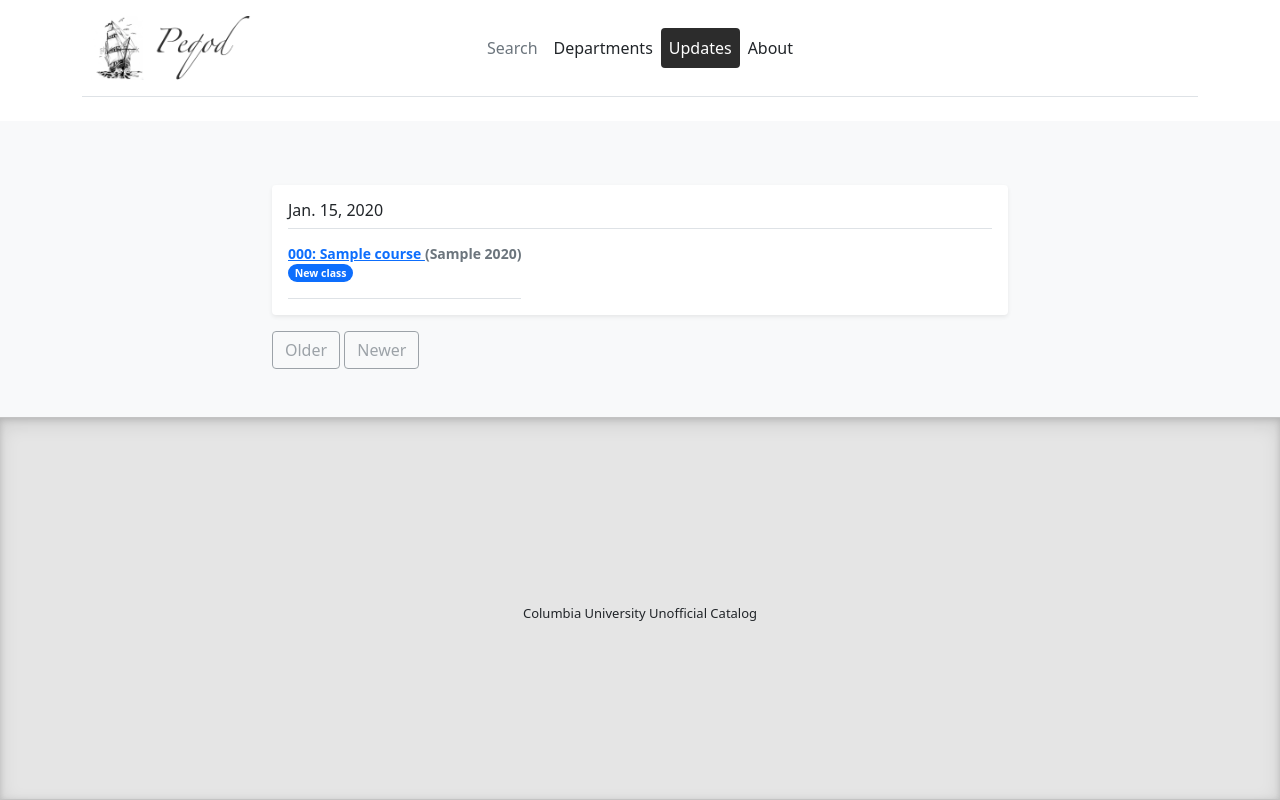
After one commit to soid/peqod, a Django app: page /updates in a window 1280 px wide. The commit adds this page. Run offline with Django 3.2, Linux system fonts and the light colour scheme; tables that the repository leaves empty hold one stand-in row (values such as "Sample post").

Commit message:
updates page

```diff
--- a/catalog/catalog/urls.py
+++ b/catalog/catalog/urls.py
@@ -22,6 +22,7 @@ urlpatterns = [
     path('admin/', admin.site.urls),
     path('', views.index, name='index'),
     path('about', views.about, name='about'),
+    path('updates', views.updates, name='updates'),
     path('course/<str:course_code>/<str:term>', views.course, name='course'),
     path('instr/<str:instructor_name>', views.instructor_view, name='instructor'),
 ]
--- a/catalog/courses/models.py
+++ b/catalog/courses/models.py
@@ -1,4 +1,8 @@
 from __future__ import annotations
+
+import datetime
+import json
+
 from django.db import models
 
 
@@ -54,9 +58,65 @@ class Instructor(models.Model):
 
     @staticmethod
     def get_by_name(name: str) -> Instructor:
+        """Returns instructor and a boolean indicating if it's a new instructor"""
         obj = Instructor.objects.filter(name=name)
         if len(obj) > 0:
-            return obj[0]
+            return obj[0], False
         else:
             obj = Instructor(name=name)
-            return obj
+            return obj, True
+
+class CatalogUpdate(models.Model):
+    T_NEW_CLASS = 1
+    T_NEW_INSTRUCTOR = 2
+    T_DELETED_CLASS = 4
+    T_CHANGED_TIME = 8
+    T_CHANGED_INSTRUCTOR = 16
+    T_CHANGED_DESCRIPTION = 32
+    T_CHANGED_LOCATION = 64
+
+    added_date = models.DateField('date added')
+    typ = models.IntegerField(default=0)  # bit set of changes
+    related_class = models.ForeignKey('Course', null=True, on_delete=models.CASCADE)
+    related_instructor = models.ForeignKey('Instructor', null=True, on_delete=models.CASCADE)
+    diff = models.TextField(null=True)
+
+    def add_typ(self, typ_to_add: int):
+        assert typ_to_add > 0
+        self.typ |= typ_to_add
+
+    def check_typ(self, typ):
+        return typ & self.typ != 0
+
+    def get_diff(self):
+        if not hasattr(self, '_diff_cache'):
+            self._diff_cache = json.loads(self.diff)
+            for k, val in self._diff_cache.items():
+                if 'scheduled_time' in k and val:
+                    self._diff_cache[k] = datetime.time.fromisoformat(val)
+        return self._diff_cache
+
+    @staticmethod
+    def new_class():
+        return CatalogUpdate(typ=CatalogUpdate.T_NEW_CLASS)
+
+    def is_T_NEW_CLASS(self):
+        return self.check_typ(CatalogUpdate.T_NEW_CLASS)
+
+    def is_T_NEW_INSTRUCTOR(self):
+        return self.check_typ(CatalogUpdate.T_NEW_INSTRUCTOR)
+
+    def is_T_DELETED_CLASS(self):
+        return self.check_typ(CatalogUpdate.T_DELETED_CLASS)
+
+    def is_T_CHANGED_TIME(self):
+        return self.check_typ(CatalogUpdate.T_CHANGED_TIME)
+
+    def is_T_CHANGED_INSTRUCTOR(self):
+        return self.check_typ(CatalogUpdate.T_CHANGED_INSTRUCTOR)
+
+    def is_T_CHANGED_DESCRIPTION(self):
+        return self.check_typ(CatalogUpdate.T_CHANGED_DESCRIPTION)
+
+    def is_T_CHANGED_LOCATION(self):
+        return self.check_typ(CatalogUpdate.T_CHANGED_LOCATION)
--- a/catalog/courses/templates/about.html
+++ b/catalog/courses/templates/about.html
@@ -43,7 +43,7 @@
                                 </p>
 
                                 <div align="center">
-                                <img src="{% static 'piqod-big.png' %}" height="690"/>
+                                    <img src="{% static 'piqod-big.png' %}" height="690"/>
                                 </div>
                             </div>
                         </div>
--- a/catalog/courses/templates/course.html
+++ b/catalog/courses/templates/course.html
@@ -17,7 +17,7 @@
                         <div class="card shadow-sm">
                             <div class="card-body">
                                 {% if forloop.first %}
-                                    <h5>{{ course.course_title }}</h5>
+                                    <h5>{{ course.course_code }}: {{ course.course_title }}</h5>
                                     {% if course.course_subtitle and not course.course_subtitle in course.course_title %}
                                         <h5 class="card-subtitle mb-2 text-muted">{{ course.course_subtitle }}</h5>
                                     {% endif %}
@@ -34,7 +34,9 @@
                                     </li>
                                     {% endif %}
                                     <li class="list-group-item">
+                                        {% if course.instructor %}
                                         Instructor: {% include "instructor_include.html" %}
+                                        {% endif %}
                                     </li>
                                     {% if course.scheduled_days %}
                                     <li class="list-group-item">
--- a/catalog/courses/templates/instructor.html
+++ b/catalog/courses/templates/instructor.html
@@ -60,6 +60,12 @@
                             </table>
 {#                          End of Courses #}
                         </div>
+{#                          CULPA Reviews #}
+                        <div class="card shadow-sm" style="margin-top: 20px;">
+                            <div class="card-body">
+                                <h4>CULPA Reviews (Copy from CULPA.info)</h4>
+                            </div>
+                        </div>
                     </div>
                 </div>
             </div>
--- /dev/null
+++ b/catalog/courses/templates/updates.html
@@ -0,0 +1,76 @@
+{% extends "base.html" %}
+{% load static %}
+
+{% block title %}Columbia Catalog{% endblock %}
+
+{% block content %}
+
+    <div class="py-5 bg-light">
+        <div class="container">
+            <div class="row">
+                <div class="col-2"></div>
+                    <div class="col-8">
+                        {% for update in page_obj %}
+                            {% ifchanged update.added_date %}
+                                {% if not forloop.first %}</div>{% endif %}
+                                <div class="my-3 p-3 bg-body rounded shadow-sm">
+                                <h6 class="border-bottom pb-2 mb-0">{{ update.added_date }}</h6>
+                            {% endifchanged %}
+                            <div class="d-flex text-muted pt-3">
+                                <p class="pb-3 mb-0 small lh-sm border-bottom">
+                                    <strong class="d-block text-gray-dark" id="update{{ update.id }}">
+                                        <a href="{% url 'course' update.related_class.course_code update.related_class.get_term %}" role="button">
+                                        {{ update.related_class.course_code }}: {{ update.related_class.course_title }}
+                                        </a>
+                                        ({{ update.related_class.semester }} {{ update.related_class.year }})
+                                    </strong>
+                                    {% if update.is_T_NEW_CLASS %}<span class="badge rounded-pill bg-primary">New class</span><br/>{% endif %}
+                                    {% if update.is_T_NEW_INSTRUCTOR %}
+                                        New instructor
+                                        <span class="badge rounded-pill bg-success">{{ update.related_instructor.name }}</span>
+                                        <br/>
+                                    {% endif %}
+                                    {% if update.is_T_DELETED_CLASS %}Removed class<br/>{% endif %}
+                                    {% if update.is_T_CHANGED_TIME %}
+                                        Changed schedule
+                                        {% if update.get_diff.old_scheduled_days or update.get_diff.old_scheduled_time_start %}
+                                            <span class="badge rounded-pill bg-danger"> -{% if update.get_diff.old_scheduled_days %}{{ update.get_diff.old_scheduled_days }} {% endif %}{% if update.get_diff.old_scheduled_time_start %}{{ update.get_diff.old_scheduled_time_start }}-{{ update.get_diff.old_scheduled_time_end }}{% endif %}</span>
+                                        {% endif %}
+                                        {% if update.get_diff.new_scheduled_days or update.get_diff.new_scheduled_time_start %}
+                                            <span class="badge rounded-pill bg-success">+{% if update.get_diff.new_scheduled_days %}{{ update.get_diff.new_scheduled_days }} {% endif %}{% if update.get_diff.new_scheduled_time_start %}{{ update.get_diff.new_scheduled_time_start }}-{{ update.get_diff.new_scheduled_time_end }}{% endif %}</span>
+                                        {% endif %}
+                                        <br/>
+                                    {% endif %}
+                                    {% if update.is_T_CHANGED_INSTRUCTOR %}Changed instructor
+                                        <span class="badge rounded-pill bg-danger">-{{ update.get_diff.old_instructor }}</span>
+                                        <span class="badge rounded-pill bg-success">+{{ update.get_diff.new_instructor }}</span>
+                                        <br/>
+                                    {% endif %}
+                                    {% if update.is_T_CHANGED_DESCRIPTION %}Changed description<br/>{% endif %}
+                                    {% if update.is_T_CHANGED_LOCATION %}Changed location<br/>{% endif %}
+                                </p>
+                            </div>
+                        {% endfor %}
+                    </div>
+
+                <nav class="blog-pagination" aria-label="Pagination">
+                    {% if page_obj.has_next %}
+                    <a class="btn btn-outline-secondary" href="?p={{ page_obj.next_page_number }}">Older</a>
+                    {% else %}
+                    <a class="btn btn-outline-secondary disabled" href="#" aria-disabled="true">Older</a>
+                    {% endif %}
+
+                    {% if page_obj.has_previous %}
+                    <a class="btn btn-outline-secondary" href="?p={{ page_obj.previous_page_number }}" tabindex="-1">Newer</a>
+                    {% else %}
+                    <a class="btn btn-outline-secondary disabled" href="#" tabindex="-1" aria-disabled="true">Newer</a>
+                    {% endif %}
+                </nav>
+
+                    </div>
+
+            </div>
+        </div>
+    </div>
+
+{% endblock %}
--- a/catalog/courses/views.py
+++ b/catalog/courses/views.py
@@ -1,10 +1,11 @@
 from functools import reduce
 from operator import __or__
 
+from django.core.paginator import Paginator
 from django.db.models import Q
 from django.shortcuts import render, get_object_or_404, get_list_or_404
 
-from courses.models import Course, Instructor
+from courses.models import Course, Instructor, CatalogUpdate
 from courses import utils
 
 
@@ -90,5 +91,21 @@ def instructor_view(request, instructor_name: str):
     }
     return render(request, 'instructor.html', context)
 
+def updates(request):
+    page_number = request.GET.get('p')
+
+    updates = CatalogUpdate.objects \
+        .order_by('-added_date') \
+        .prefetch_related('related_class')
+
+    paginator = Paginator(updates, 100)
+    page_obj = paginator.get_page(page_number)
+
+    context = {
+        'menu': 'updates',
+        'page_obj': page_obj
+    }
+    return render(request, 'updates.html', context)
+
 def about(request):
     return render(request, 'about.html', {'menu': 'about'})
```
Also changed, not shown: catalog/courses/admin.py (+5 -2 lines), catalog/courses/management/commands/update_catalog.py (+69 -12 lines).
